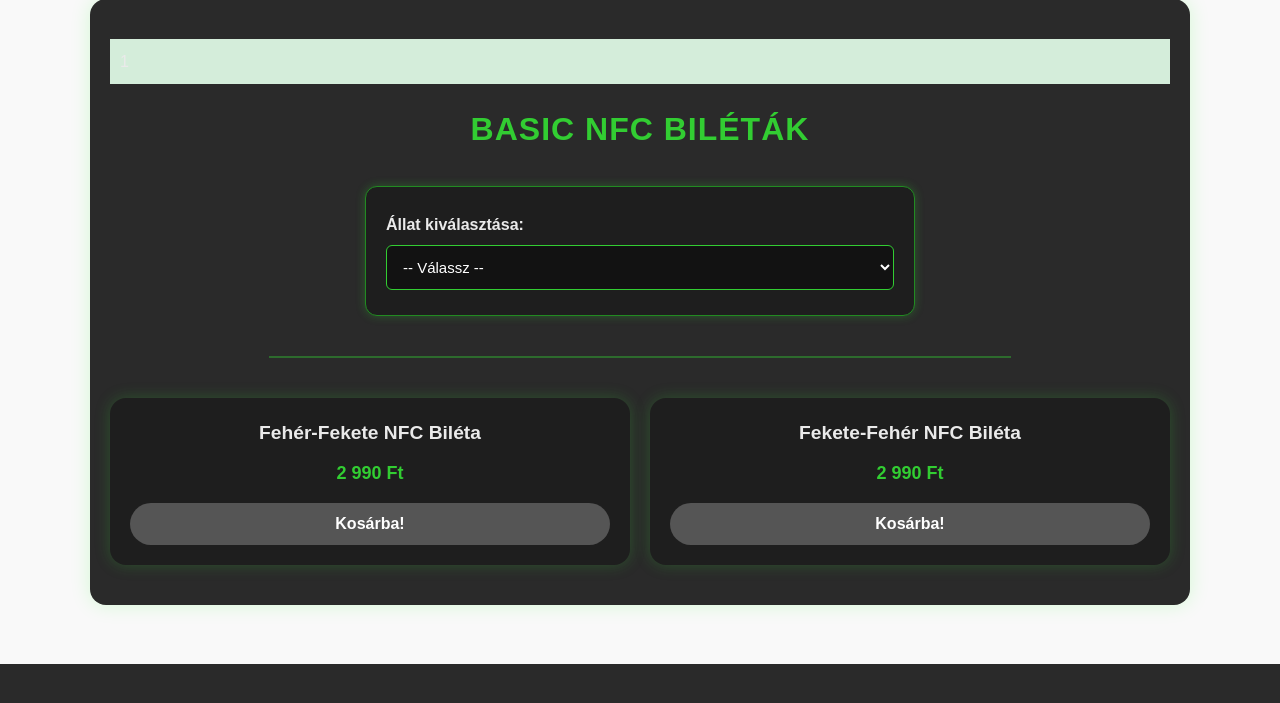
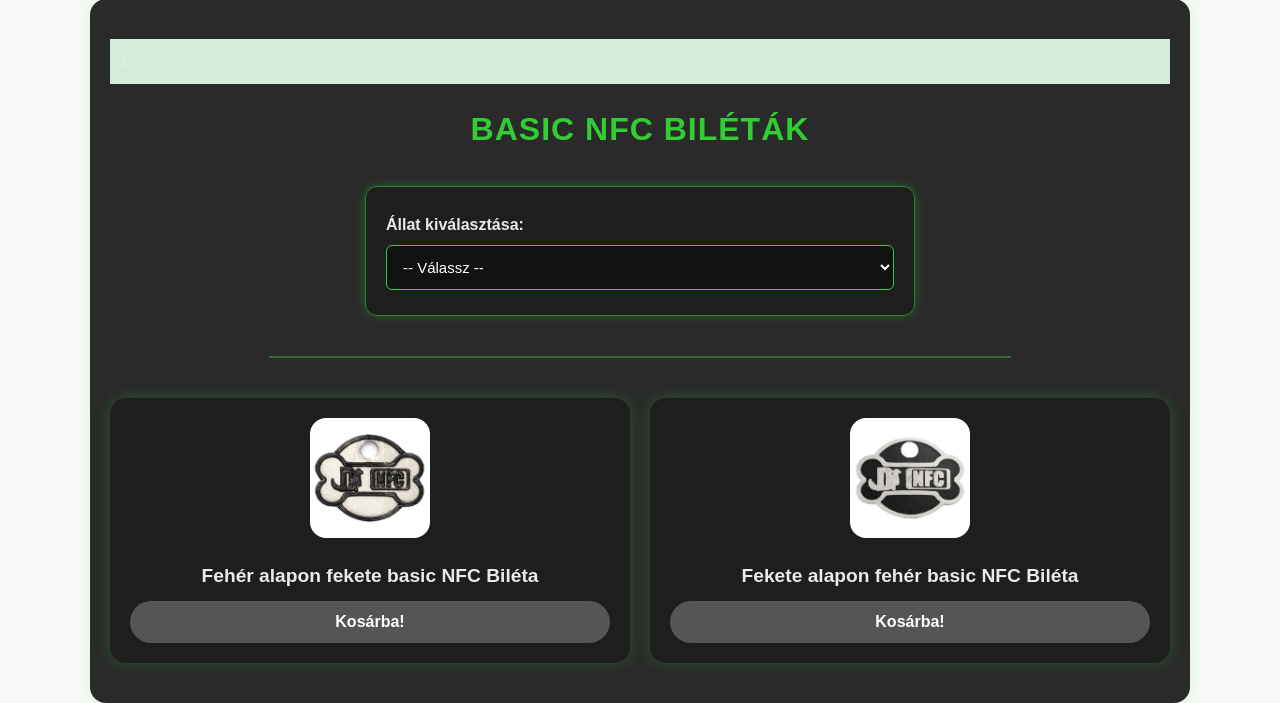
Before and after one commit to VGeri21/DigitPET, a PHP site: page /termekek.php in a window 1280 px wide. Shown: the part 136-839 px from the top of the page. Before the commit the page ends 800 px from the top, so only its background shows below. Run offline with PHP 8.4, Linux system fonts and the light colour scheme; the visitor is signed in with stand-in values (Sample User, id 1); data that the repository does not hold is empty.

Commit message:
Add files via upload

```diff
--- a/termekek.css
+++ b/termekek.css
@@ -141,3 +141,6 @@ hr {
     .termek .ar { font-size: 14px; }
     .termek form button { font-size: 14px; padding: 8px; }
 }
+img{
+    border-radius: 16px;
+}
--- a/termekek.php
+++ b/termekek.php
@@ -39,8 +39,8 @@ $allatokLista = $allatok->get_result();
 
 /* TERMÉKEK */
 $termekek = [
-    ['id' => 1, 'nev' => 'Fehér-Fekete NFC Biléta', 'ar' => 2990, 'tipus' => 'Basick fehér alapon fekete'],
-    ['id' => 2, 'nev' => 'Fekete-Fehér NFC Biléta', 'ar' => 2990, 'tipus' => 'Basick fekete alapon fehér'],
+    ['id' => 1, 'nev' => 'Fehér alapon fekete basic NFC Biléta', 'tipus' => 'Basick fehér alapon fekete', 'kep' => 'basic2.png'],
+    ['id' => 2, 'nev' => 'Fekete alapon fehér basic NFC Biléta', 'tipus' => 'Basick fekete alapon fehér', 'kep' => 'basic1.png'],
 ];
 
 /* KOSÁR HOZZÁADÁS */
@@ -73,6 +73,14 @@ if ($_SERVER['REQUEST_METHOD'] === 'POST' && isset($_POST['termek_id'])) {
 <link rel="stylesheet" href="style.css">
 <link rel="stylesheet" href="termekek.css">
 <meta name="viewport" content="width=device-width, initial-scale=1.0">
+<style>
+    footer{
+        display:block;
+        margin:auto;
+        align-items: center;
+        width: 100%;
+    }
+</style>
 </head>
 <body>
 
@@ -104,9 +112,8 @@ if ($_SERVER['REQUEST_METHOD'] === 'POST' && isset($_POST['termek_id'])) {
 <?php foreach ($termekek as $t): ?>
 <div class="termek">
     <form method="POST">
+        <img src="<?= $t['kep'] ?>" alt="<?= $t['nev'] ?>" class="termek-kep">
         <h3><?= $t['nev'] ?></h3>
-        <p class="ar"><?= number_format($t['ar'],0,","," ") ?> Ft</p>
-
         <input type="hidden" name="termek_id" value="<?= $t['id'] ?>">
         <input type="hidden" name="termek_tipus" value="<?= $t['tipus'] ?>">
         <input type="hidden" name="allat_id" class="allatHidden">
@@ -118,6 +125,7 @@ if ($_SERVER['REQUEST_METHOD'] === 'POST' && isset($_POST['termek_id'])) {
 </div>
 
 </div>
+
 
 <script>
 const allatSelect = document.getElementById('allatSelect');
```
Also changed, not shown: IMG_8674.jpeg (added), IMG_8676.jpeg (added), cooltext505007551181224.png (added).
